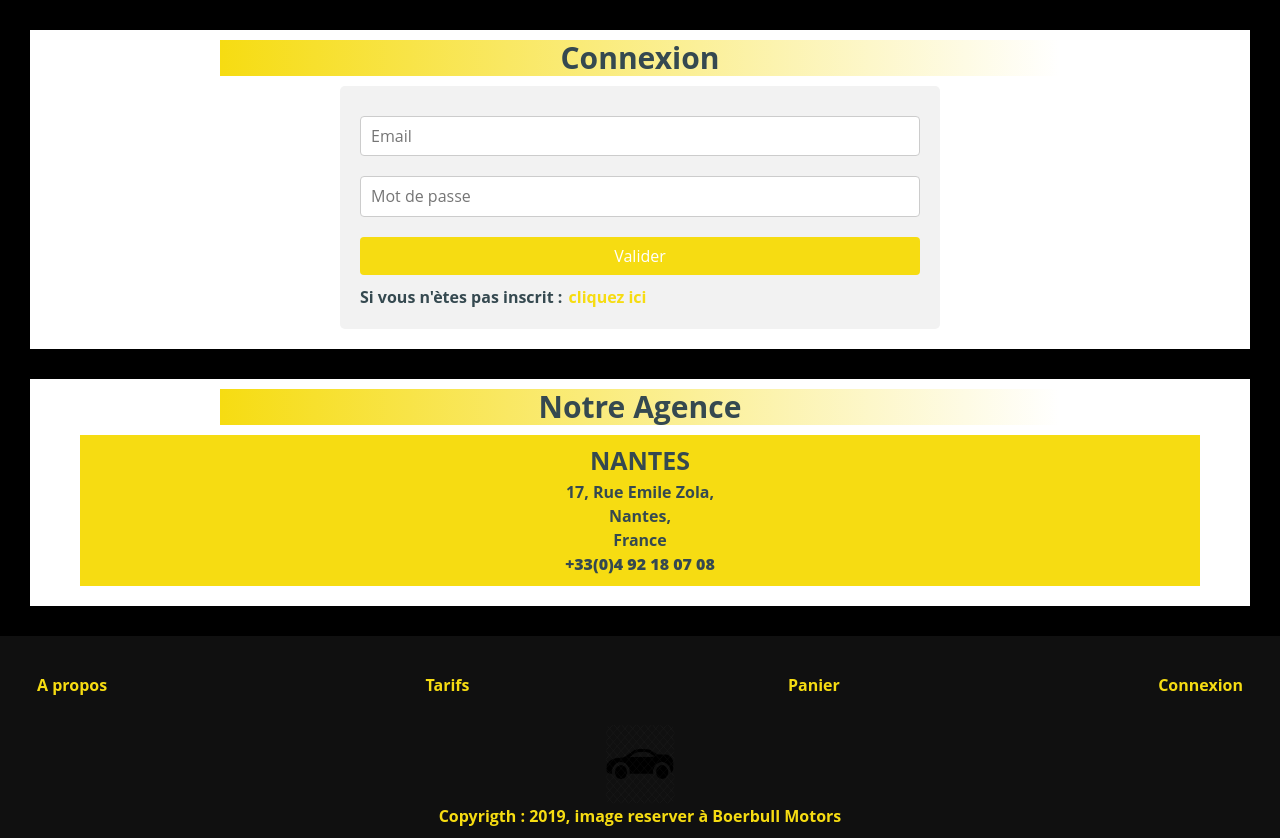
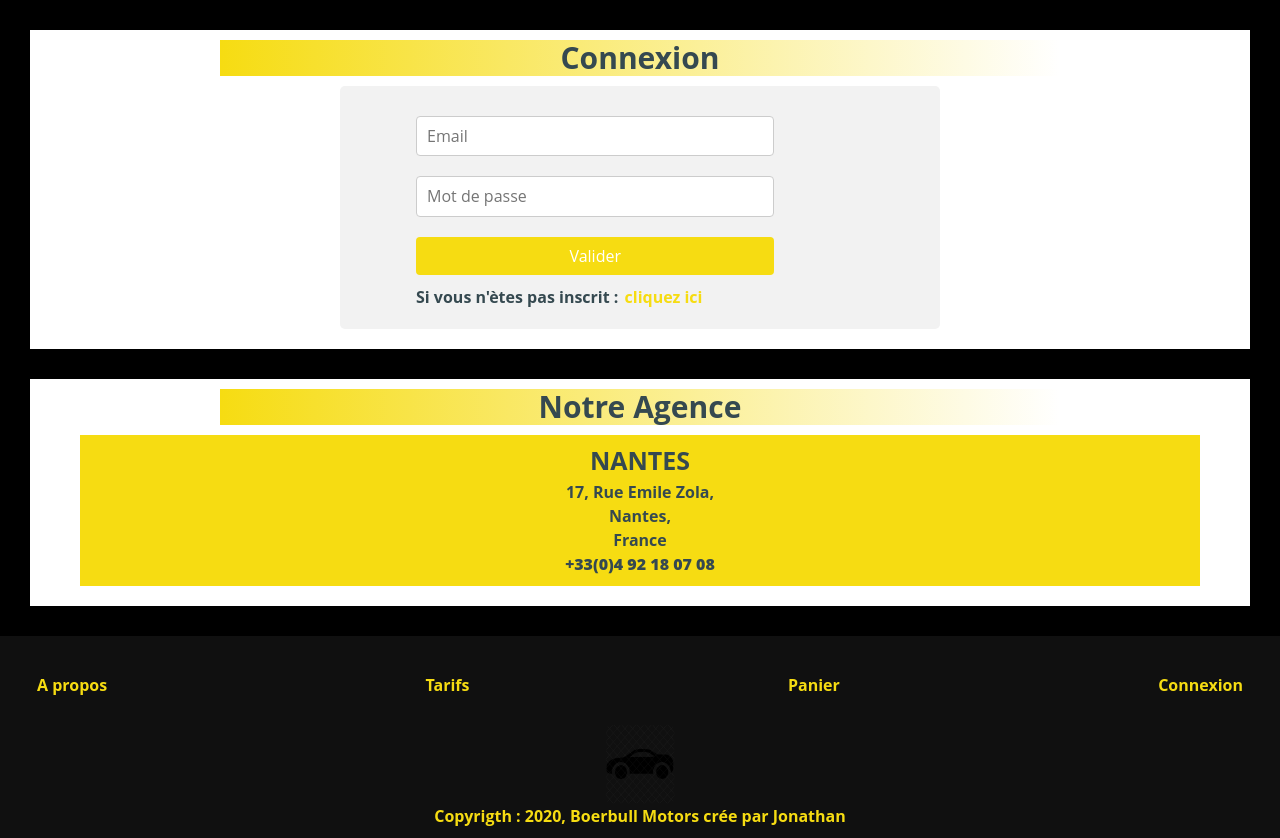
Before and after one commit to jonas18121/boerbull_motors_poo, a PHP site: page /index.php?action=user&action2=loginForm in a window 1280 px wide. Shown: the part 80-918 px from the top of the page. Run offline with PHP 8.4, Linux system fonts and the light colour scheme; some libraries are stand-ins or nearby versions.

Commit message:
redimension formulaire a partir a 1025px

```diff
--- a/application/www/css/style.css
+++ b/application/www/css/style.css
@@ -367,7 +367,6 @@ footer{
     }
 
 
-
     /* /////////// H E A D E R ////////////// */
 
 
@@ -438,4 +437,13 @@ footer{
         width: 50%;
         margin: 1rem auto;
     }
+
+    form{
+        width: 80%;
+        margin: auto;
+        text-align: left;
+    }
+    input[type=text],input[type=password], input[type=submit], textarea{
+        width: 80%;
+    }
 }
--- a/application/www/layout/footer.phtml
+++ b/application/www/layout/footer.phtml
@@ -69,7 +69,7 @@
             </a>
         </p>
 
-        <p>Copyrigth : 2019, image reserver à Boerbull Motors</p>
+        <p>Copyrigth : 2020, Boerbull Motors crée par Jonathan</p>
 
     </footer>
     <script type="text/javascript" src="www/js/controle.js" ></script>
```
